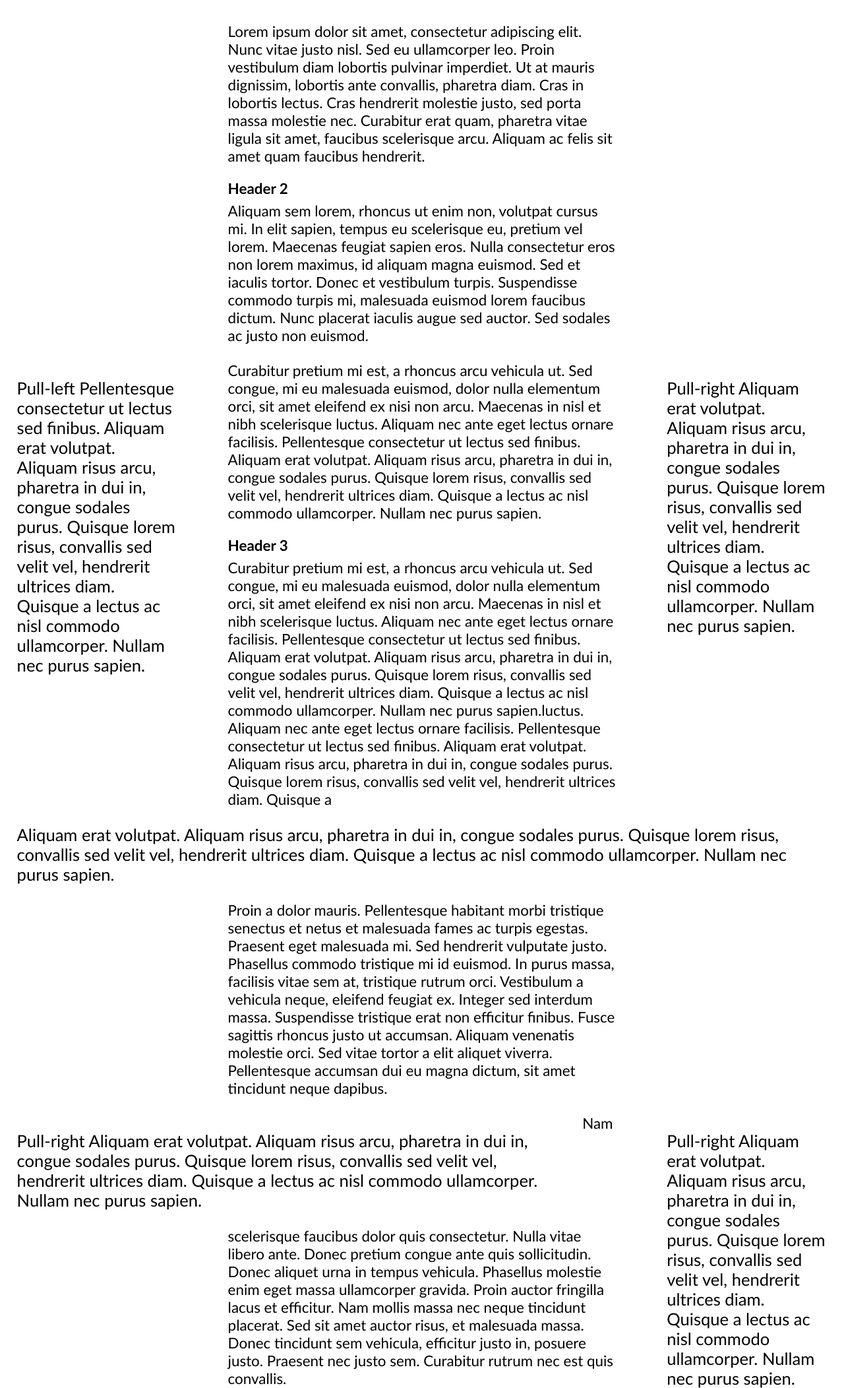
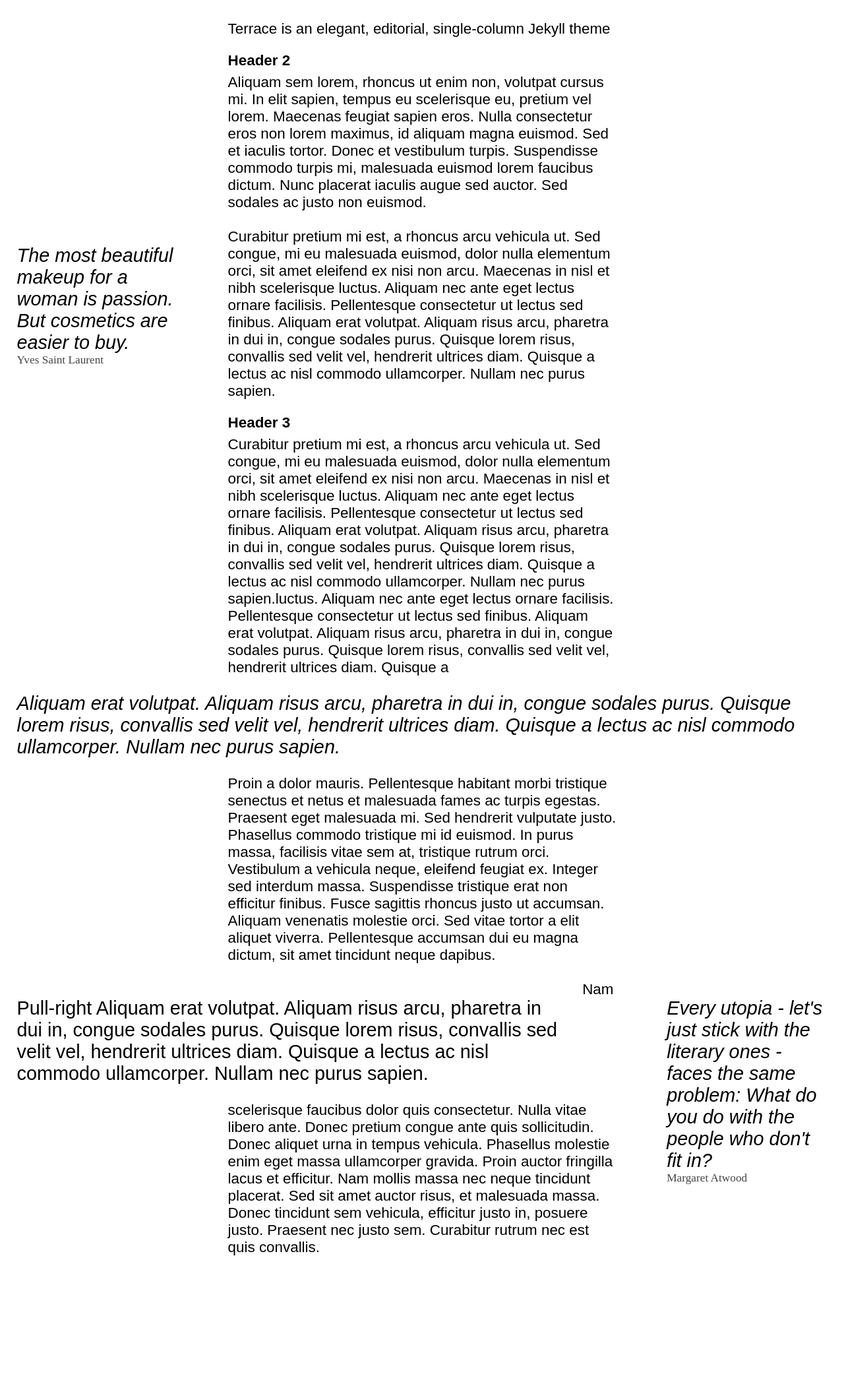
Before and after one commit to funionnn/funionnn.github.io, a Jekyll site: the page built from _posts/2015-02-12-welcome-to-jekyll.markdown, in a window 1280 px wide, cut to the strip 167-2271 px from the top of the page. Shown: the whole strip at 66% size. Built offline with Jekyll 4.4.1, drawn with Linux system fonts in a browser that asks for light colours; Markdown is read by kramdown in place of the engine named in the settings; after the commit the page ends 2071 px from its top, so only the background shows below that.

Commit message:
typekit and pull quote styles

```diff
--- a/_layouts/default.html
+++ b/_layouts/default.html
@@ -9,6 +9,10 @@
     <!-- syntax highlighting CSS -->
     <link rel="stylesheet" href="/css/syntax.css">
 
+    <!-- typekit -->
+    <script src="//use.typekit.net/uqz2xqn.js"></script>
+    <script>try{Typekit.load();}catch(e){}</script>
+
     <!-- Custom CSS -->
     <link rel="stylesheet" href="/css/skeleton.css">
     <link rel="stylesheet" href="/css/musculature.css">
--- a/_posts/2015-02-12-welcome-to-jekyll.markdown
+++ b/_posts/2015-02-12-welcome-to-jekyll.markdown
@@ -16,7 +16,7 @@ categories: jekyll update
 
 <div class="center">
   <p>
-    Lorem ipsum dolor sit amet, consectetur adipiscing elit. Nunc vitae justo nisl. Sed eu ullamcorper leo. Proin vestibulum diam lobortis pulvinar imperdiet. Ut at mauris dignissim, lobortis ante convallis, pharetra diam. Cras in lobortis lectus. Cras hendrerit molestie justo, sed porta massa molestie nec. Curabitur erat quam, pharetra vitae ligula sit amet, faucibus scelerisque arcu. Aliquam ac felis sit amet quam faucibus hendrerit.
+    Terrace is an elegant, editorial, single-column Jekyll theme
   </p>
   <h2>Header 2</h2>
   <p>
@@ -24,13 +24,12 @@ categories: jekyll update
   </p>
 </div>
 <div class="pull-left">
-Pull-left
-Pellentesque consectetur ut lectus sed finibus. Aliquam erat volutpat. Aliquam risus arcu, pharetra in dui in, congue sodales purus. Quisque lorem risus, convallis sed velit vel, hendrerit ultrices diam. Quisque a lectus ac nisl commodo ullamcorper. Nullam nec purus sapien.
+  The most beautiful makeup for a woman is passion. But cosmetics are easier to buy.
+  <div class="attribution">Yves Saint Laurent</div>
 </div>
 
 <div class="pull-right">
-Pull-right
- Aliquam erat volutpat. Aliquam risus arcu, pharetra in dui in, congue sodales purus. Quisque lorem risus, convallis sed velit vel, hendrerit ultrices diam. Quisque a lectus ac nisl commodo ullamcorper. Nullam nec purus sapien.
+
 </div>
 
 <div class="center">
@@ -51,8 +50,8 @@ Pull-right
   </p>
 </div>
 <div class="pull-right">
-Pull-right
- Aliquam erat volutpat. Aliquam risus arcu, pharetra in dui in, congue sodales purus. Quisque lorem risus, convallis sed velit vel, hendrerit ultrices diam. Quisque a lectus ac nisl commodo ullamcorper. Nullam nec purus sapien.
+  Every utopia - let's just stick with the literary ones - faces the same problem: What do you do with the people who don't fit in?
+  <div class="attribution">Margaret Atwood</div>
 </div>
 <div class="wide-left">
 Pull-right
--- a/css/flesh.scss
+++ b/css/flesh.scss
@@ -2,4 +2,17 @@
 ---
 
 body {
-  font-family: Futura, Calibri, sans-serif;}
+  font-family: "futura-pt", "Gibson Light", Arial,sans-serif;;
+}
+
+.pull-left, .pull-right, .double-wide {
+  font-weight: 300;
+  font-style: italic;
+}
+
+.attribution {
+  color: #444;
+  font-family: lust-didone;
+  font-size: .6em;
+  font-style: normal;
+}
--- a/css/musculature.scss
+++ b/css/musculature.scss
@@ -29,6 +29,6 @@
   }
 
   .pull-right, .pull-left, .double-wide, .wide-right, .wide-left {
-    font-size: 2vw;
+    font-size: 2.25vw;
   }
 }
```
